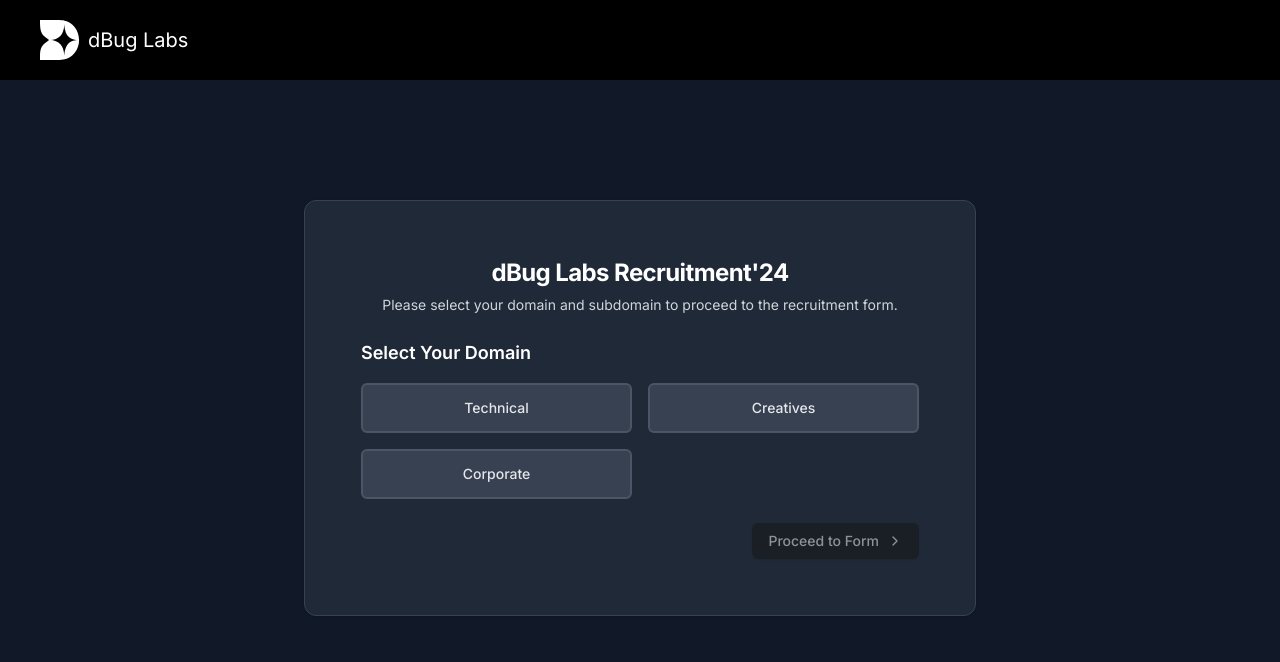
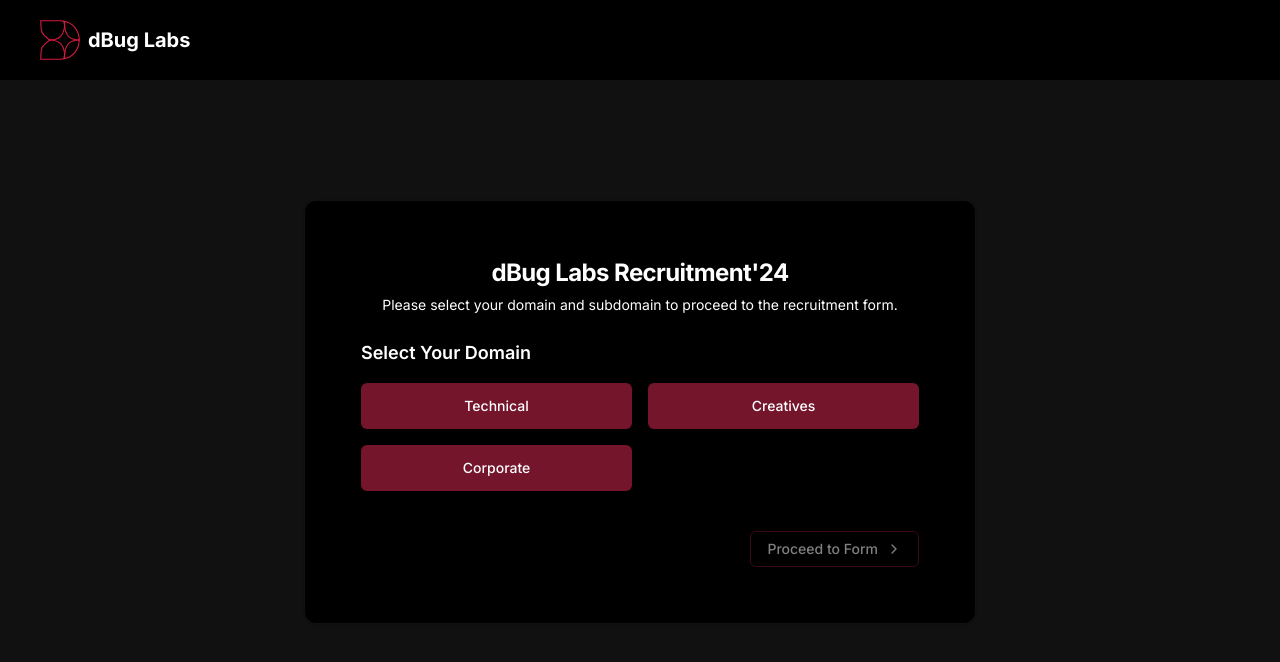
Before and after one commit to Swebi/Recruitment, a Next.js app: page / in a window 1280 px wide. Shown: the top 662 px of the page. Built offline with nearby package versions, Linux system fonts and the light colour scheme.

Commit message:
feat: ui colors revamp

```diff
--- a/src/app/globals.css
+++ b/src/app/globals.css
@@ -4,57 +4,51 @@
 
 @layer base {
   :root {
-    --background: 0 0% 100%;
-    --foreground: 0 0% 3.9%;
-    --card: 0 0% 100%;
-    --card-foreground: 0 0% 3.9%;
-    --popover: 0 0% 100%;
-    --popover-foreground: 0 0% 3.9%;
-    --primary: 0 0% 9%;
-    --primary-foreground: 0 0% 98%;
-    --secondary: 0 0% 96.1%;
-    --secondary-foreground: 0 0% 9%;
-    --muted: 0 0% 96.1%;
-    --muted-foreground: 0 0% 45.1%;
-    --accent: 0 0% 96.1%;
-    --accent-foreground: 0 0% 9%;
-    --destructive: 0 84.2% 60.2%;
-    --destructive-foreground: 0 0% 98%;
-    --border: 0 0% 89.8%;
-    --input: 0 0% 89.8%;
-    --ring: 0 0% 3.9%;
-    --chart-1: 12 76% 61%;
-    --chart-2: 173 58% 39%;
-    --chart-3: 197 37% 24%;
-    --chart-4: 43 74% 66%;
-    --chart-5: 27 87% 67%;
+    --background: 0 0% 0%;
+    --foreground: 0 0% 6.5%;
+    --card: 349 50% 90%;
+    --card-foreground: 349 5% 10%;
+    --popover: 349 100% 95%;
+    --popover-foreground: 349 100% 0%;
+    --primary: 349 75.7% 45.1%;
+    --primary-foreground: 0 0% 100%;
+    --secondary: 346 70% 27%;
+    --secondary-foreground: 0 0% 0%;
+    --muted: 311 30% 85%;
+    --muted-foreground: 349 5% 35%;
+    --accent: 311 30% 80%;
+    --accent-foreground: 349 5% 10%;
+    --destructive: 0 100% 30%;
+    --destructive-foreground: 349 5% 90%;
+    --border: 346 70% 27%;
+    --border-primary: 346 70% 27%;
+    --border-secondary: 349 76% 45%;
+
+    --input: 349 30% 18%;
+    --ring: 349 75.7% 45.1%;
     --radius: 0.5rem;
   }
   .dark {
-    --background: 0 0% 3.9%;
-    --foreground: 0 0% 98%;
-    --card: 0 0% 3.9%;
-    --card-foreground: 0 0% 98%;
-    --popover: 0 0% 3.9%;
-    --popover-foreground: 0 0% 98%;
-    --primary: 0 0% 98%;
-    --primary-foreground: 0 0% 9%;
-    --secondary: 0 0% 14.9%;
-    --secondary-foreground: 0 0% 98%;
-    --muted: 0 0% 14.9%;
-    --muted-foreground: 0 0% 63.9%;
-    --accent: 0 0% 14.9%;
-    --accent-foreground: 0 0% 98%;
-    --destructive: 0 62.8% 30.6%;
-    --destructive-foreground: 0 0% 98%;
-    --border: 0 0% 14.9%;
-    --input: 0 0% 14.9%;
-    --ring: 0 0% 83.1%;
-    --chart-1: 220 70% 50%;
-    --chart-2: 160 60% 45%;
-    --chart-3: 30 80% 55%;
-    --chart-4: 280 65% 60%;
-    --chart-5: 340 75% 55%;
+    --background: 349 50% 5%;
+    --foreground: 349 5% 90%;
+    --card: 349 50% 0%;
+    --card-foreground: 349 5% 90%;
+    --popover: 349 50% 5%;
+    --popover-foreground: 349 5% 90%;
+    --primary: 349 75.7% 45.1%;
+    --primary-foreground: 0 0% 100%;
+    --secondary: 349 30% 10%;
+    --secondary-foreground: 0 0% 100%;
+    --muted: 311 30% 15%;
+    --muted-foreground: 349 5% 60%;
+    --accent: 311 30% 15%;
+    --accent-foreground: 349 5% 90%;
+    --destructive: 0 100% 30%;
+    --destructive-foreground: 349 5% 90%;
+    --border: 349 30% 18%;
+    --input: 349 30% 18%;
+    --ring: 349 75.7% 45.1%;
+    --radius: 0.5rem;
   }
 }
 
@@ -82,3 +76,11 @@
 .text-wrap {
   white-space: pre-wrap;
 }
+
+input:-webkit-autofill,
+input:-webkit-autofill:hover,
+input:-webkit-autofill:focus,
+input:-webkit-autofill:active {
+  -webkit-box-shadow: 0 0 0 30px #111111 inset !important;
+  -webkit-text-fill-color: white !important;
+}
--- a/src/app/layout.tsx
+++ b/src/app/layout.tsx
@@ -27,7 +27,7 @@
       <html lang="en">
         <body className={inter.className}>
           <Navbar />
-          <div className="bg-black min-h-screen">{children}</div>
+          <div className="bg-foreground min-h-screen">{children}</div>
           <Toaster />
         </body>
       </html>
--- a/src/app/page.tsx
+++ b/src/app/page.tsx
@@ -53,17 +53,17 @@
 
   return (
     <motion.div
-      className="min-h-screen bg-gray-900 flex items-start pt-[15vh] justify-center p-6"
+      className="min-h-screen bg-foreground flex items-start pt-[15vh] justify-center p-6"
       initial="hidden"
       animate="visible"
       variants={fadeIn}
     >
-      <Card className="w-full max-w-2xl p-2 md:p-8 bg-gray-800 border-gray-700">
+      <Card className="w-full max-w-2xl p-2 md:p-8 bg-background border-foreground">
         <CardHeader>
           <CardTitle className="text-2xl font-bold text-center text-white">
             dBug Labs Recruitment&apos;24
           </CardTitle>
-          <CardDescription className="text-center text-gray-300">
+          <CardDescription className="text-center text-white">
             Please select your domain and subdomain to proceed to the
             recruitment form.
           </CardDescription>
@@ -95,7 +95,7 @@
                       />
                       <Label
                         htmlFor={domain.id}
-                        className="flex flex-col items-center justify-between rounded-md border-2 border-gray-600 bg-gray-700 p-4 hover:bg-gray-600 hover:text-white peer-data-[state=checked]:border-primary [&:has([data-state=checked])]:border-primary text-gray-200"
+                        className="flex flex-col items-center justify-between rounded-md   bg-secondary hover:bg-primary p-4  hover:text-white peer-data-[state=checked]:bg-primary [&:has([data-state=checked])]: text-white"
                       >
                         {domain.name}
                       </Label>
@@ -130,7 +130,7 @@
                         />
                         <Label
                           htmlFor={subdomain}
-                          className="flex flex-col items-center justify-between rounded-md border-2 border-gray-600 bg-gray-700 p-4 hover:bg-gray-600 hover:text-white peer-data-[state=checked]:border-primary [&:has([data-state=checked])]:border-primary text-gray-200"
+                          className="flex flex-col items-center justify-between rounded-md   bg-secondary hover:bg-primary p-4  hover:text-white peer-data-[state=checked]:bg-primary [&:has([data-state=checked])]: text-white"
                         >
                           {subdomain}
                         </Label>
@@ -142,27 +142,28 @@
             )}
           </AnimatePresence>
         </CardContent>
-        <CardFooter className="flex justify-between">
+        <CardFooter className="flex justify-between mt-4">
           {step === 2 && (
             <Button
               variant="outline"
               onClick={handleBack}
-              className="bg-gray-700 text-white border-gray-600 hover:bg-gray-600 hover:text-white"
+              className="bg-black border border-secondary hover:bg-primary text-white hover:text-white"
             >
               Back
             </Button>
           )}
-          <Link
-            href={`/recruitment?domain=${selectedDomain}&subdomain=${selectedSubdomain}`}
-            className="ml-auto"
+
+          <Button
+            className="bg-black border text-primary-foreground  ml-auto"
+            disabled={step === 1 || !selectedSubdomain}
+            onClick={() => {
+              router.push(
+                `/recruitment?domain=${selectedDomain}&subdomain=${selectedSubdomain}`
+              );
+            }}
           >
-            <Button
-              className="bg-primary text-primary-foreground hover:bg-primary/90"
-              disabled={step === 1 || !selectedSubdomain}
-            >
-              Proceed to Form <ChevronRight className="ml-2 h-4 w-4" />
-            </Button>
-          </Link>
+            Proceed to Form <ChevronRight className="ml-2 h-4 w-4" />
+          </Button>
         </CardFooter>
       </Card>
     </motion.div>
--- a/src/app/recruitment/page.tsx
+++ b/src/app/recruitment/page.tsx
@@ -6,7 +6,7 @@
     redirect("/closed");
   }
   return (
-    <section className="p-12 md:p-24 overflow-x-hidden flex w-full justify-center items-center">
+    <section className="p-12 md:p-24 overflow-x-hidden flex w-full h-full justify-center items-center bg-foreground">
       <div className="container">
         <Form />
       </div>
--- a/src/app/responses/data-table.tsx
+++ b/src/app/responses/data-table.tsx
@@ -78,7 +78,10 @@
               Columns
             </Button>
           </DropdownMenuTrigger>
-          <DropdownMenuContent align="end">
+          <DropdownMenuContent
+            align="end"
+            className="max-h-[50vh] overflow-y-scroll hideScroll"
+          >
             {table
               .getAllColumns()
               .filter((column) => column.getCanHide())
--- a/src/components/navbar.tsx
+++ b/src/components/navbar.tsx
@@ -1,5 +1,7 @@
 import React from "react";
 import logo from "@/assets/logog.svg";
+import logonew from "@/assets/logonew.svg";
+
 import Image from "next/image";
 import Link from "next/link";
 const Navbar = () => {
@@ -7,8 +9,14 @@
     <div className="flex w-full justify-start items-center bg-black h-16 px-10 py-10">
       <Link href="/">
         <div className="flex justify-center items-center gap-2">
-          <Image src={logo} alt="" height={0} width={0} className="h-10 w-10" />
-          <h1 className="text-white text-xl">dBug Labs</h1>
+          <Image
+            src={logonew}
+            alt=""
+            height={0}
+            width={0}
+            className="h-10 w-10"
+          />
+          <h1 className="text-white font-bold text-xl">dBug Labs</h1>
         </div>
       </Link>
     </div>
--- a/src/components/ui/button.tsx
+++ b/src/components/ui/button.tsx
@@ -1,16 +1,15 @@
-import * as React from "react"
-import { Slot } from "@radix-ui/react-slot"
-import { cva, type VariantProps } from "class-variance-authority"
+import * as React from "react";
+import { Slot } from "@radix-ui/react-slot";
+import { cva, type VariantProps } from "class-variance-authority";
 
-import { cn } from "@/lib/utils"
+import { cn } from "@/lib/utils";
 
 const buttonVariants = cva(
   "inline-flex items-center justify-center whitespace-nowrap rounded-md text-sm font-medium transition-colors focus-visible:outline-none focus-visible:ring-1 focus-visible:ring-ring disabled:pointer-events-none disabled:opacity-50",
   {
     variants: {
       variant: {
-        default:
-          "bg-primary text-primary-foreground shadow hover:bg-primary/90",
+        default: "bg-primary text-primary-foreground shadow hover:bg-primary",
         destructive:
           "bg-destructive text-destructive-foreground shadow-sm hover:bg-destructive/90",
         outline:
@@ -32,26 +31,26 @@
       size: "default",
     },
   }
-)
+);
 
 export interface ButtonProps
   extends React.ButtonHTMLAttributes<HTMLButtonElement>,
     VariantProps<typeof buttonVariants> {
-  asChild?: boolean
+  asChild?: boolean;
 }
 
 const Button = React.forwardRef<HTMLButtonElement, ButtonProps>(
   ({ className, variant, size, asChild = false, ...props }, ref) => {
-    const Comp = asChild ? Slot : "button"
+    const Comp = asChild ? Slot : "button";
     return (
       <Comp
         className={cn(buttonVariants({ variant, size, className }))}
         ref={ref}
         {...props}
       />
-    )
+    );
   }
-)
-Button.displayName = "Button"
+);
+Button.displayName = "Button";
 
-export { Button, buttonVariants }
+export { Button, buttonVariants };
```
Also changed, not shown: src/components/form.tsx (+8 -8 lines), src/components/navigationControls.tsx (+7 -6 lines), src/components/stepNavigation.tsx (+5 -5 lines), src/assets/logonew.svg (added).
